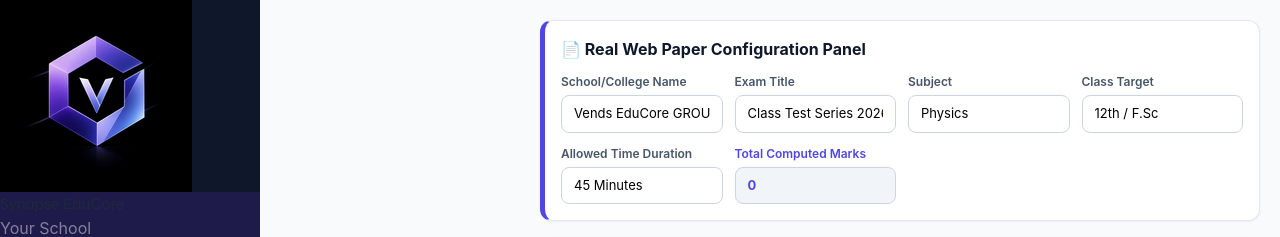
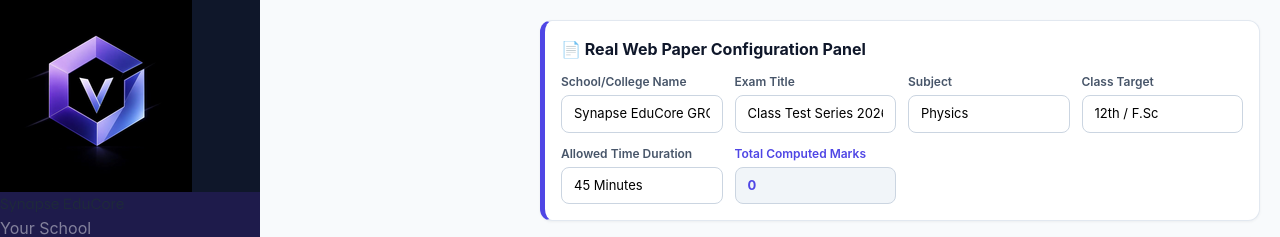
Before and after one commit to P0lygonHunter/vends-frontend, a React (Vite) app in the folder client/: page /test-generator in a window 1280 px wide. Shown: the top 237 px of the page. Built offline with nearby package versions, Linux system fonts and the light colour scheme; no server answers; sample sign-in values are in the browser's storage.

Commit message:
rebrand(phase1): client/src/pages/TestGenerator.jsx Vends→Synapse EduCore

```diff
--- a/client/src/pages/TestGenerator.jsx
+++ b/client/src/pages/TestGenerator.jsx
@@ -26,7 +26,7 @@ export default function TestGenerator() {
     });
 
     const [meta, setMeta] = useState({
-        schoolName: 'Vends EduCore GROUP OF COLLEGES',
+        schoolName: 'Synapse EduCore GROUP OF COLLEGES',
         examName: 'Class Test Series 2026',
         subjectName: 'Physics',
         className: '12th / F.Sc',
```
